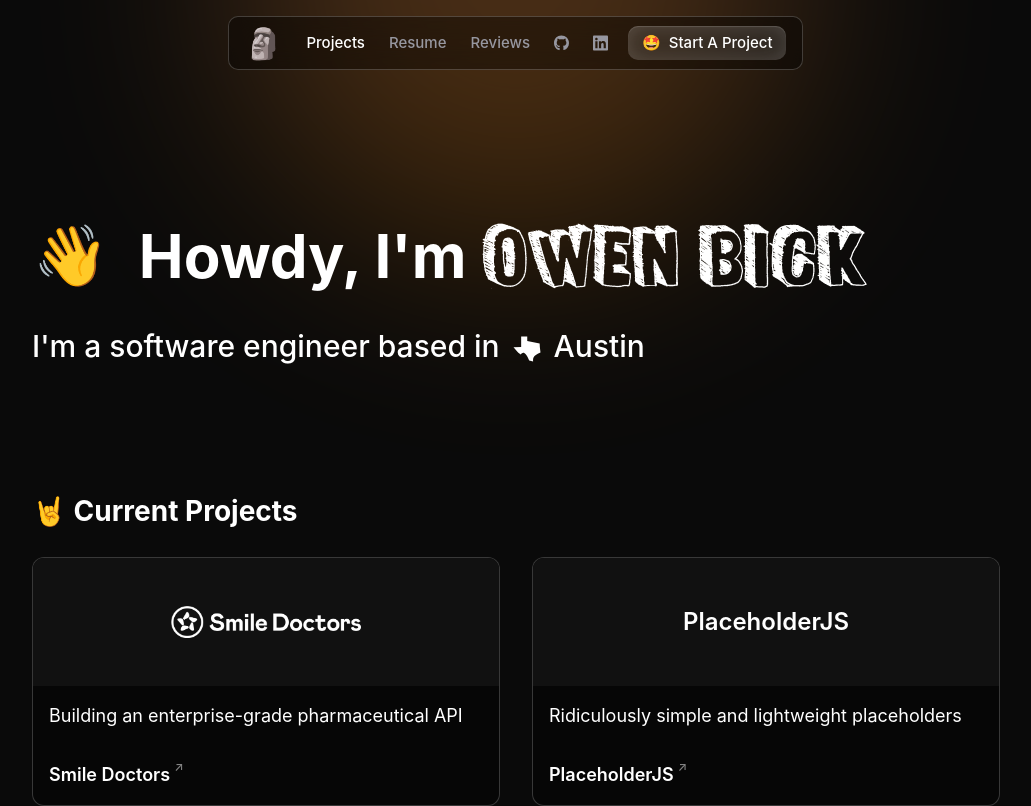
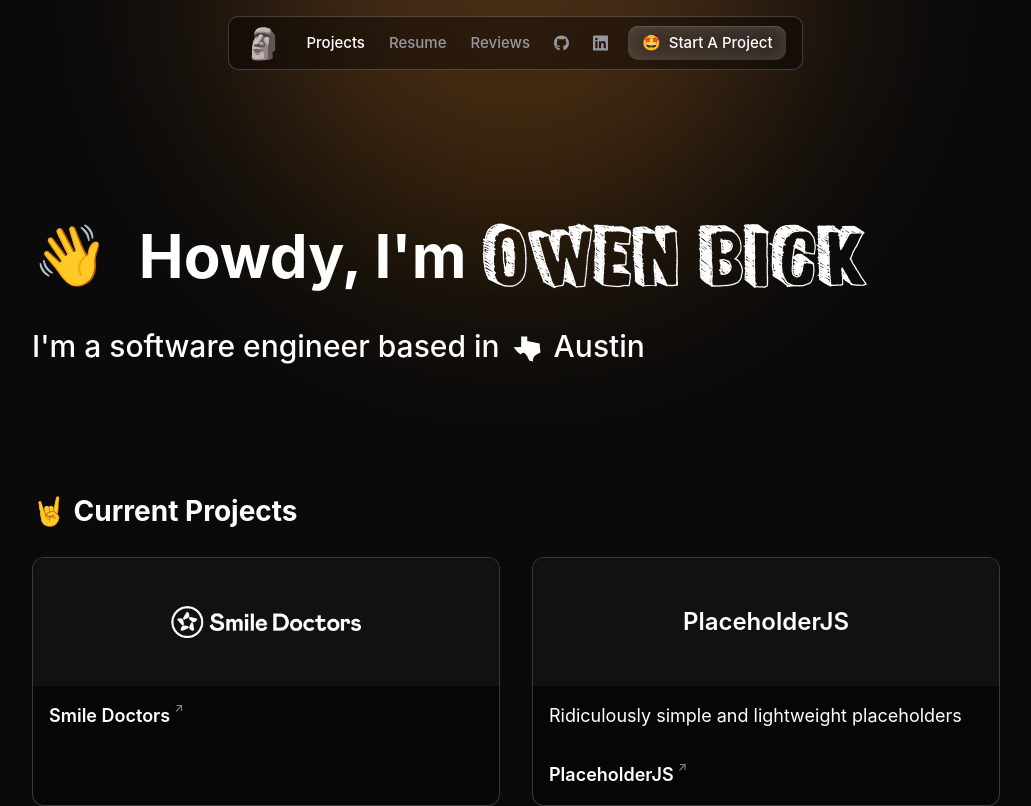
Before and after one commit to bick/website, a Next.js app: page / in a window 1280 px wide. Shown: the top 806 px of the page, without its empty margins (124-1155 px from the left). Built offline with nearby package versions, Linux system fonts and the light colour scheme.

Commit message:
Update display

```diff
--- a/src/app/(home)/Portfolio.tsx
+++ b/src/app/(home)/Portfolio.tsx
@@ -11,8 +11,7 @@ export default function Portfolio() {
       imageSrc: "/static/smile-doctors.png",
       imageWidth: 400,
       imageHeight: 150,
-      imageAlt: "Discount Drug Network.",
-      description: "Building an enterprise-grade pharmaceutical API",
+      imageAlt: "Smile Doctors.",
       hasImage: true,
     },
     {
@@ -72,9 +71,11 @@ export default function Portfolio() {
                 </div>
               )}
               <div className="p-4">
-                <blockquote className="m-0 mb-8 hidden p-0 text-lg leading-normal md:block">
-                  {project.description}
-                </blockquote>
+                {project.description && (
+                    <blockquote className="m-0 mb-8 p-0 text-lg leading-normal block">
+                      {project.description}
+                    </blockquote>
+                )}
                 <h3 className="mb-0 text-lg font-semibold after:ml-1 after:align-top after:text-xs after:font-medium after:leading-none after:opacity-50 after:content-['↗']">
                   {project.title}
                 </h3>
--- a/src/components/Hero.tsx
+++ b/src/components/Hero.tsx
@@ -38,7 +38,7 @@ export default function Hero({ type, title, subtitle }: HeroProps) {
               👋
             </motion.span>
             Howdy, I&apos;m{" "}
-            <span className="my-4 block origin-bottom-right font-['Funsized'] text-4xl font-medium md:mx-4 md:text-6xl">
+            <span className="my-4 block origin-bottom-right font-['Funsized'] text-5xl font-medium md:mx-4 md:text-6xl">
               Owen Bick
             </span>
           </h1>
```
